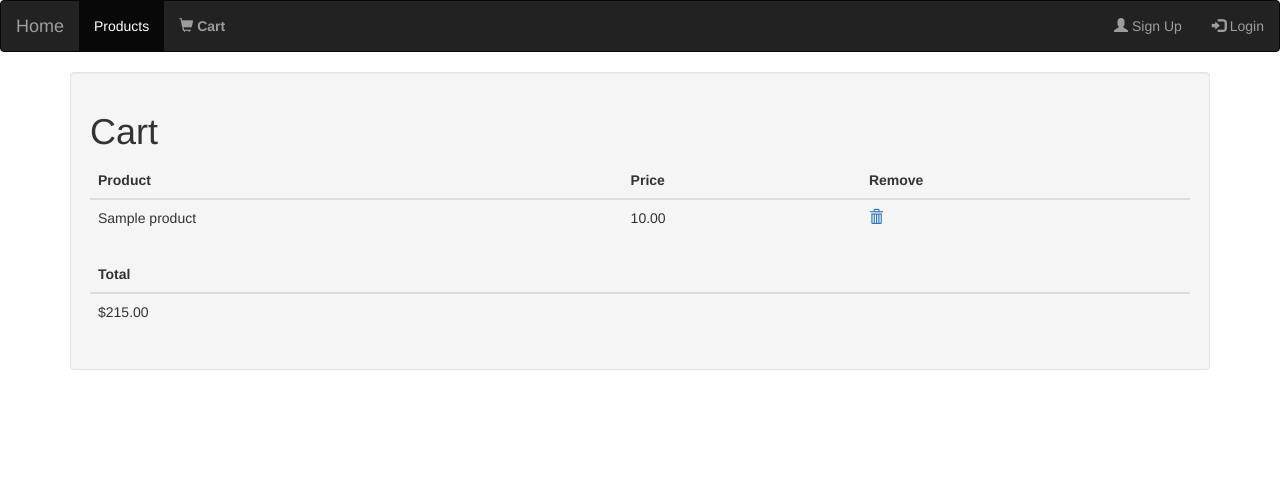
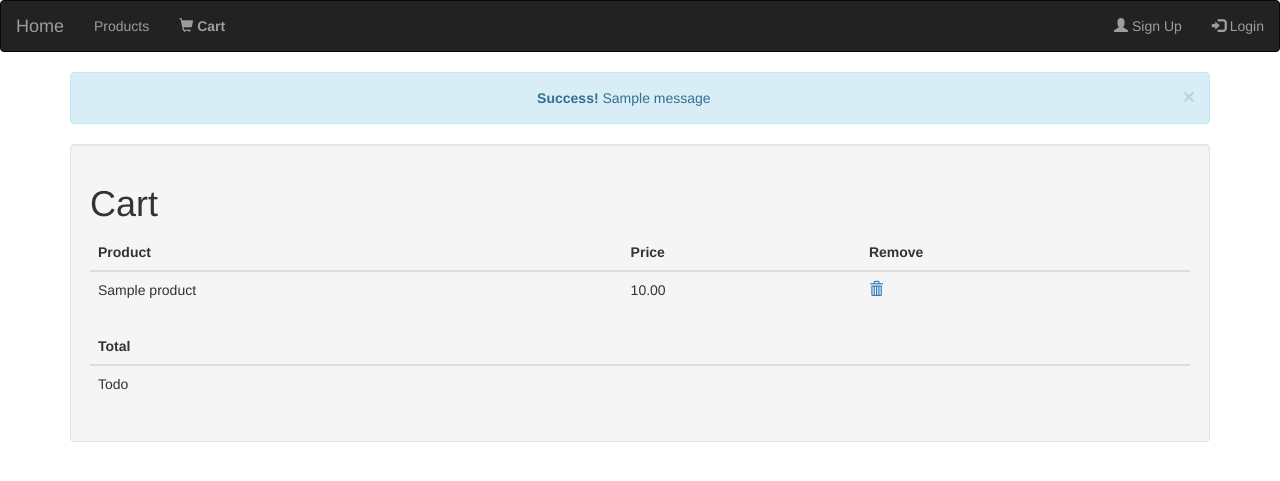
Before and after one commit to mgalluscio/shopping-cart-web, a Django app: template shoppingCart/index/templates/cart.html in a window 1280 px wide. Shown: the top 481 px of the page. Run offline with Django 3.2, Linux system fonts and the light colour scheme; the template is opened without the code that fills it: values that come from a table or form of the project are taken from there, others are empty; tables that the repository leaves empty hold one stand-in row (values such as "Sample post"); one stand-in notice (Sample message) is shown; some libraries are stand-ins or nearby versions.

Commit message:
Cart view, delete cart item

```diff
--- a/shoppingCart/index/templates/cart.html
+++ b/shoppingCart/index/templates/cart.html
@@ -1,6 +1,14 @@
 {% extends 'layout.html' %}
 
 {% block content %}
+{% if messages %}
+    {% for message in messages %}
+    <div class="alert alert-info alert-dismissible text-center">
+    <a href="#" class="close" data-dismiss="alert" aria-label="close">&times;</a>
+    <strong>Success!</strong> {{ message }}
+    </div>
+    {% endfor %}
+{% endif %}
 <div class="well">
     <h1>Cart</h1>
     <div class="table-responsive">
@@ -17,7 +25,7 @@
                 <tr>
                     <td>{{ item.product_id.product_name }}</td>
                     <td>{{ item.product_id.product_price|floatformat:2 }}</td>
-                    <td><a href=""><span class="glyphicon glyphicon-trash"></span></a></td>
+                    <td><a href="{% url 'remove' item.id %}"><span class="glyphicon glyphicon-trash"></span></a></td>
                 </tr>
                 {% endfor %}
             </tbody>
@@ -30,7 +38,7 @@
             </thead>
             <tbody>
                 <tr>
-                    <td>$215.00</td>
+                    <td>Todo</td>
                 </tr>
             </tbody>
         </table>
--- a/shoppingCart/index/templates/layout.html
+++ b/shoppingCart/index/templates/layout.html
@@ -34,7 +34,7 @@
             <a class="navbar-brand" href="/">Home</a>
           </div>
           <ul class="nav navbar-nav">
-            <li class="active"><a href="/">Products</a></li>
+            <li><a href="/">Products</a></li>
             <li><a href="/"><span class="glyphicon glyphicon-shopping-cart"></span><sup></sup><strong> Cart</strong></a></li>
           </ul>
           <ul class="nav navbar-nav navbar-right">
--- a/shoppingCart/index/urls.py
+++ b/shoppingCart/index/urls.py
@@ -9,4 +9,5 @@ urlpatterns = [
     url(r'^logout_user/$', views.LogoutUserView.as_view(), name='logout_user'),
     url(r'^add_to_cart/(?P<item_id>[-\w]+)/$', views.AddToCart, name='add_to_cart'),
     url(r'^cart/$', views.CartView.as_view(), name='cart'),
+    url(r'^cart/remove/(?P<item_id>[-\w]+)/$', views.RemoveCartItem, name='remove'),
 ]
```
Also changed, not shown: shoppingCart/index/views.py (+9 -0 lines), shoppingCart/index/models.py (line endings or trailing spaces).
